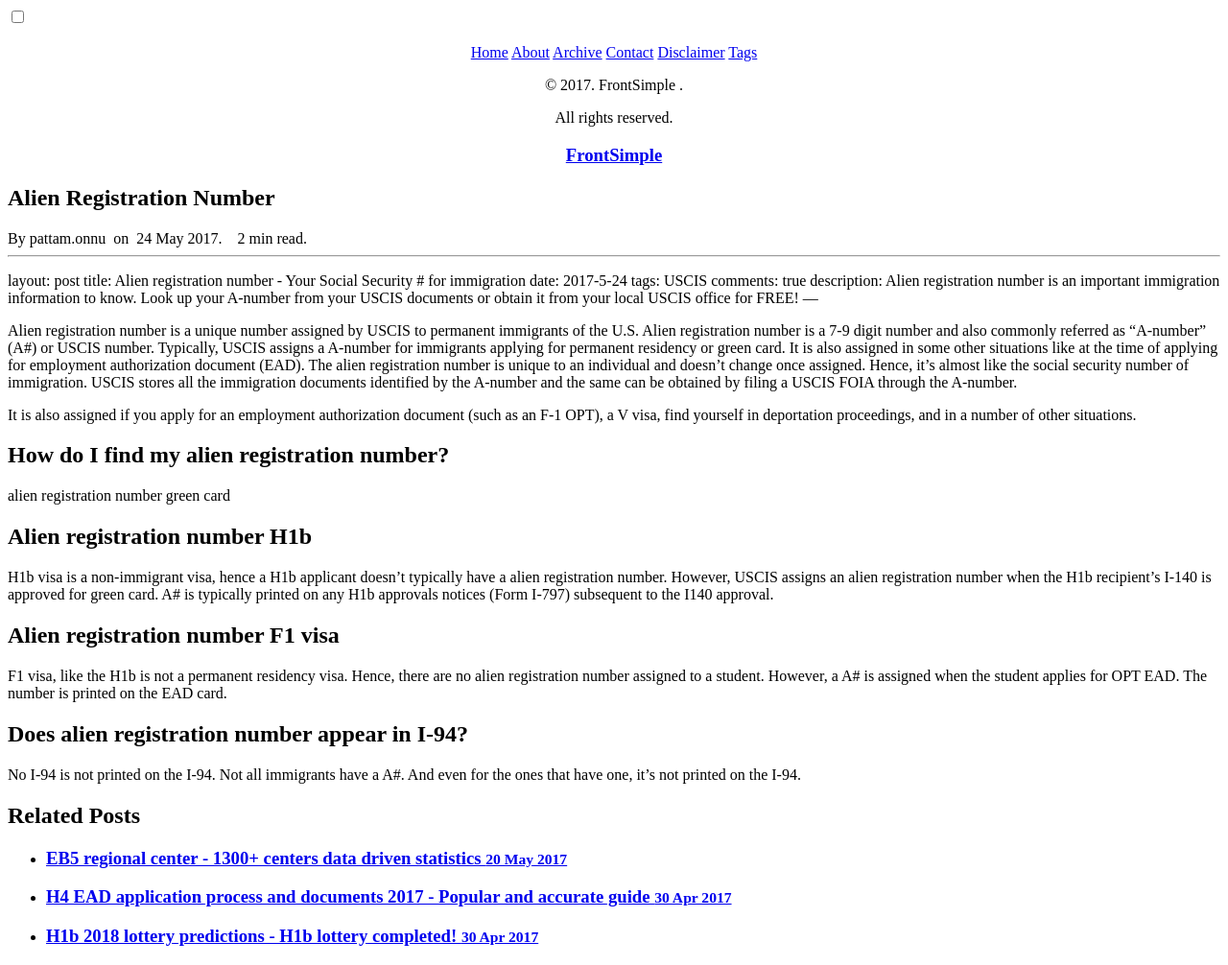
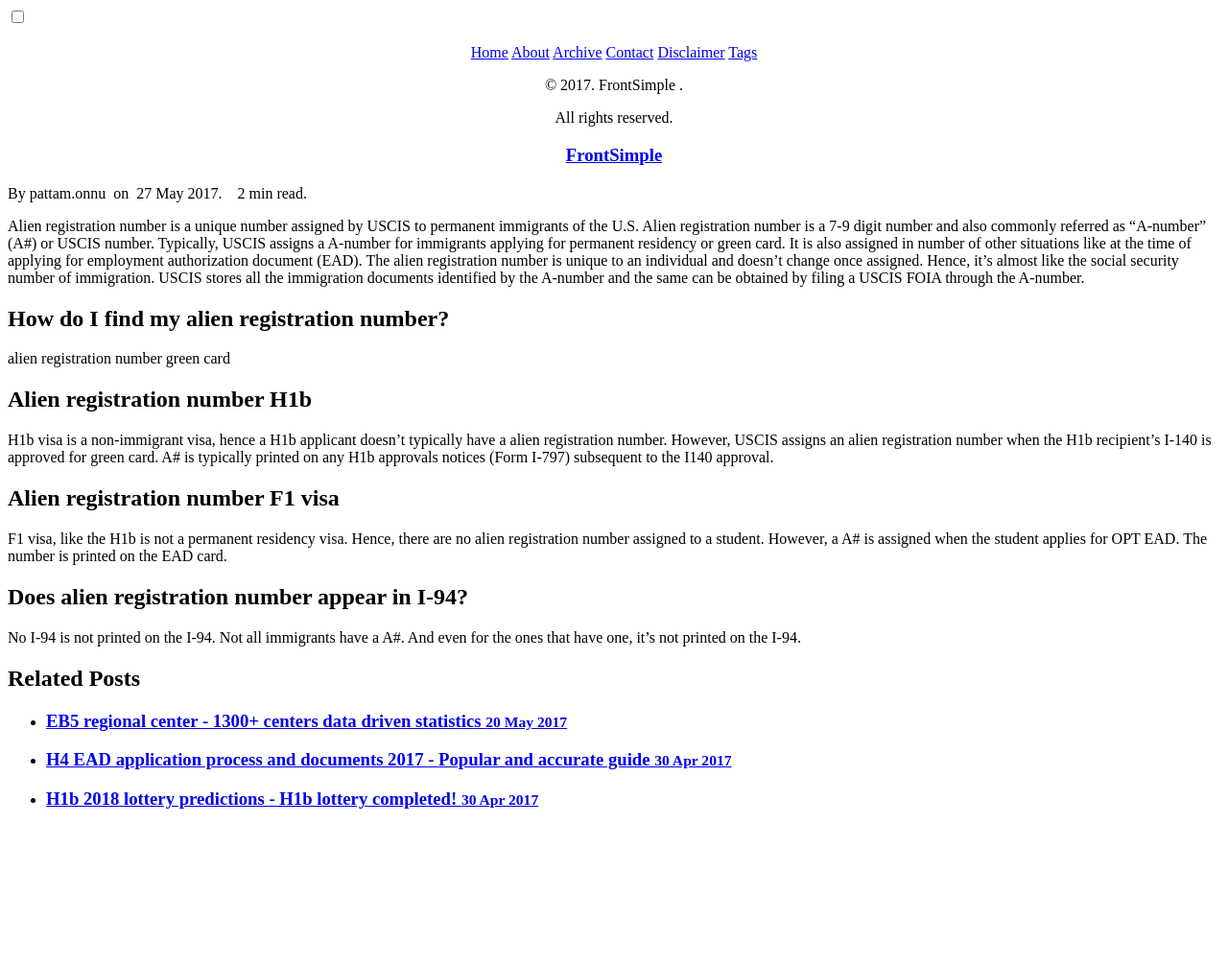
Before and after one commit to gitforwork2/gitforwork.github.io, a Jekyll site: the page built from _posts/2017-5-24-alien-registration-number.md, in a window 1280 px wide. Shown: the whole page at 96% size. Built offline with Jekyll 4.4.1, drawn with Linux system fonts in a browser that asks for light colours; nearby versions of some CDN libraries; our own code applies the rules of GitHub Pages for plain Markdown files; after the commit the page ends 900 px from its top, so only the background shows below that.

Commit message:
Update 2017-5-24-alien-registration-number.md

```diff
--- a/_posts/2017-5-24-alien-registration-number.md
+++ b/_posts/2017-5-24-alien-registration-number.md
@@ -6,12 +6,10 @@
 comments: true
 description: Alien registration number is an important immigration information to know. Look up your A-number from your USCIS documents or
 obtain it from your local USCIS office for FREE!
- ---
+---
 
 Alien registration number is a unique number assigned by USCIS to permanent immigrants of the U.S. Alien registration number is a 7-9
-digit number and also commonly referred as "A-number" (A#) or USCIS number. Typically, USCIS assigns a A-number for immigrants applying for permanent residency or green card. It is also assigned in some other situations like at the time of applying for employment authorization document (EAD). The alien registration number is unique to an individual and doesn't change once assigned. Hence, it's almost like the social security number of immigration. USCIS stores all the immigration documents identified by the A-number and the same can be obtained by filing a USCIS FOIA through the A-number.
-
-It is also assigned if you apply for an employment authorization document (such as an F-1 OPT), a V visa, find yourself in deportation proceedings, and in a number of other situations.
+digit number and also commonly referred as "A-number" (A#) or USCIS number. Typically, USCIS assigns a A-number for immigrants applying for permanent residency or green card. It is also assigned in number of other situations like at the time of applying for employment authorization document (EAD). The alien registration number is unique to an individual and doesn't change once assigned. Hence, it's almost like the social security number of immigration. USCIS stores all the immigration documents identified by the A-number and the same can be obtained by filing a USCIS FOIA through the A-number.
 
 ## How do I find my alien registration number?
 
```
